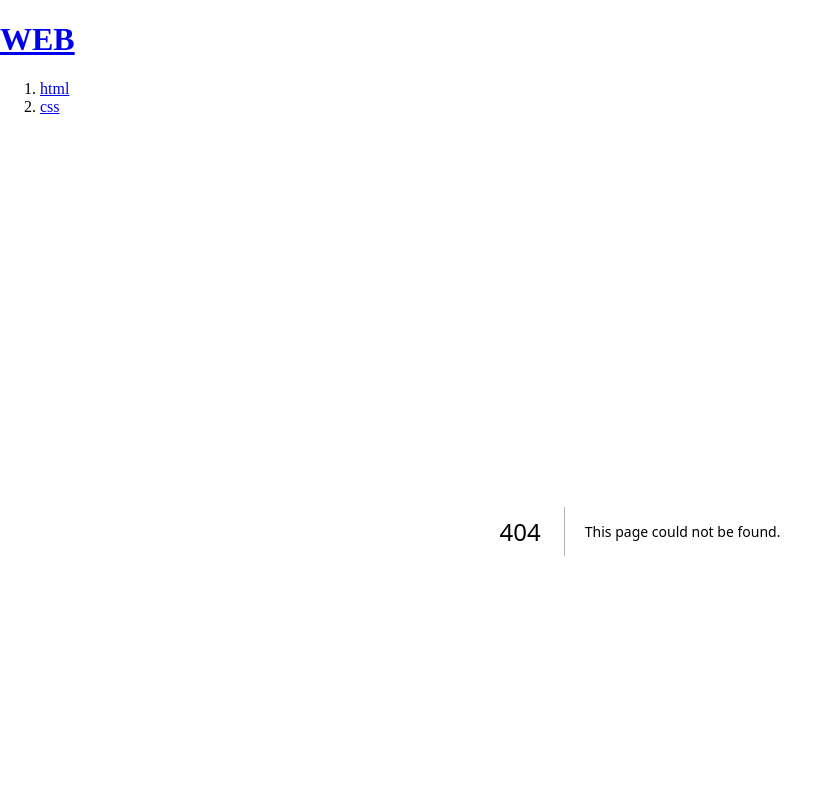
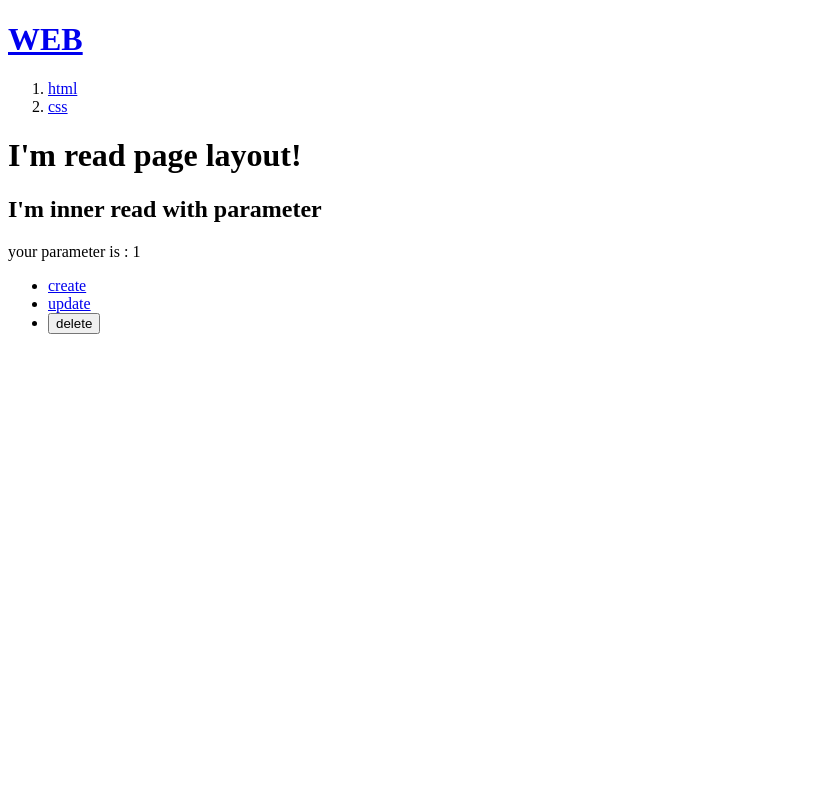
Before and after one commit to KwakYounHo/NextPractice, a Next.js app in the folder next-practice/: page /read/1 in a window 1280 px wide. Before the commit this address had no page. Shown: the top 800 px of the page, without its empty margins (0-839 px from the left). Built offline with nearby package versions, Linux system fonts and the light colour scheme.

Commit message:
try dynamic routing i don't search for props's type what type is params of the props?

```diff
--- /dev/null
+++ b/next-practice/src/app/read/[id]/page.tsx
@@ -0,0 +1,10 @@
+import type { Metadata } from 'next'
+
+export default function ReadOne({ params }) {
+  return (
+    <>
+      <h2>I'm inner read with parameter</h2>
+      your parameter is : { params.id }
+    </>
+  )
+}
--- /dev/null
+++ b/next-practice/src/app/read/layout.tsx
@@ -0,0 +1,10 @@
+import type { Metadata } from 'next'
+
+export default function Read({ children }: { children: React.ReactNode }) {
+  return (
+    <>
+      <h1>I'm read page layout!</h1>
+      { children }
+    </>
+  )
+}
```
